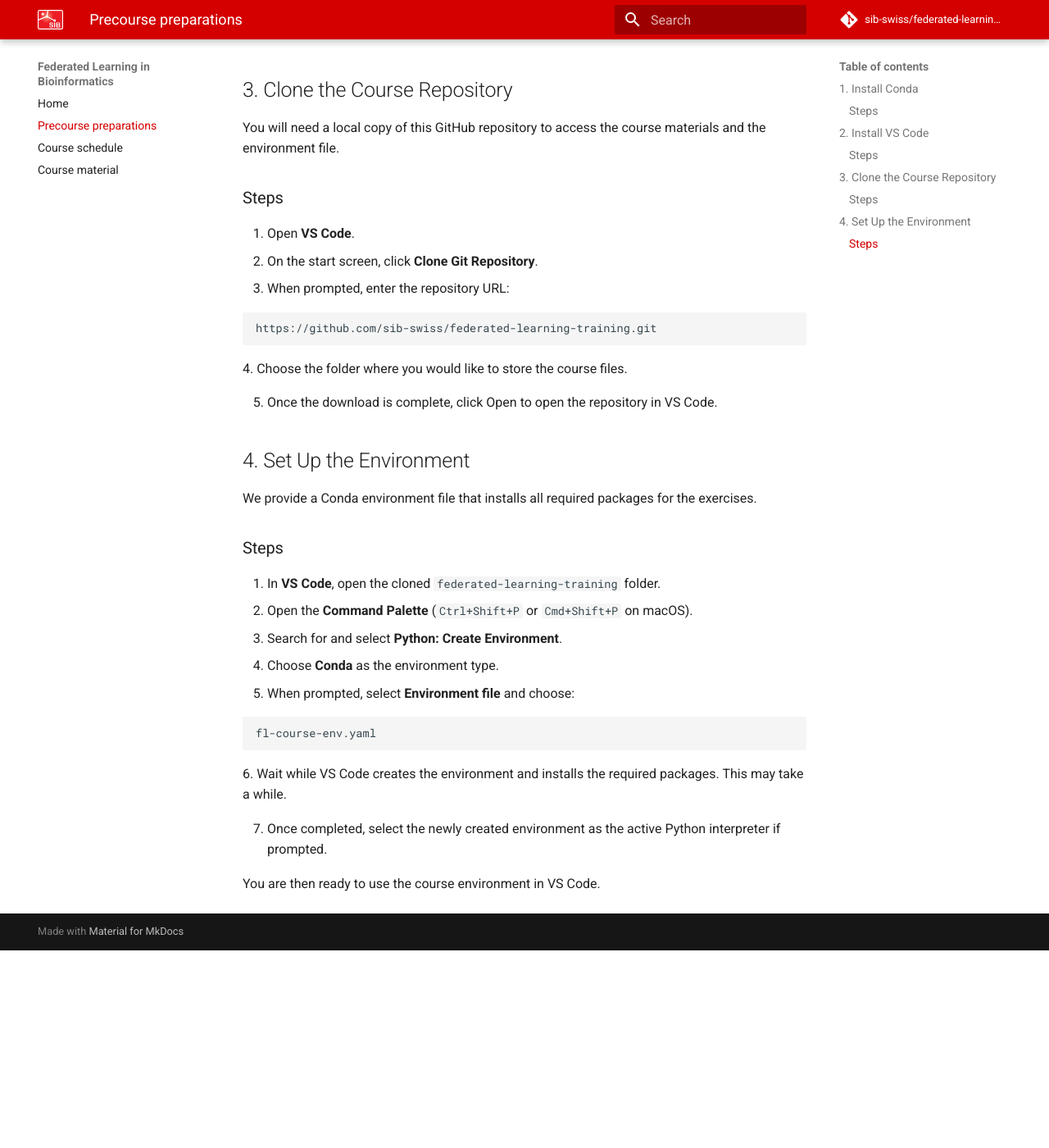
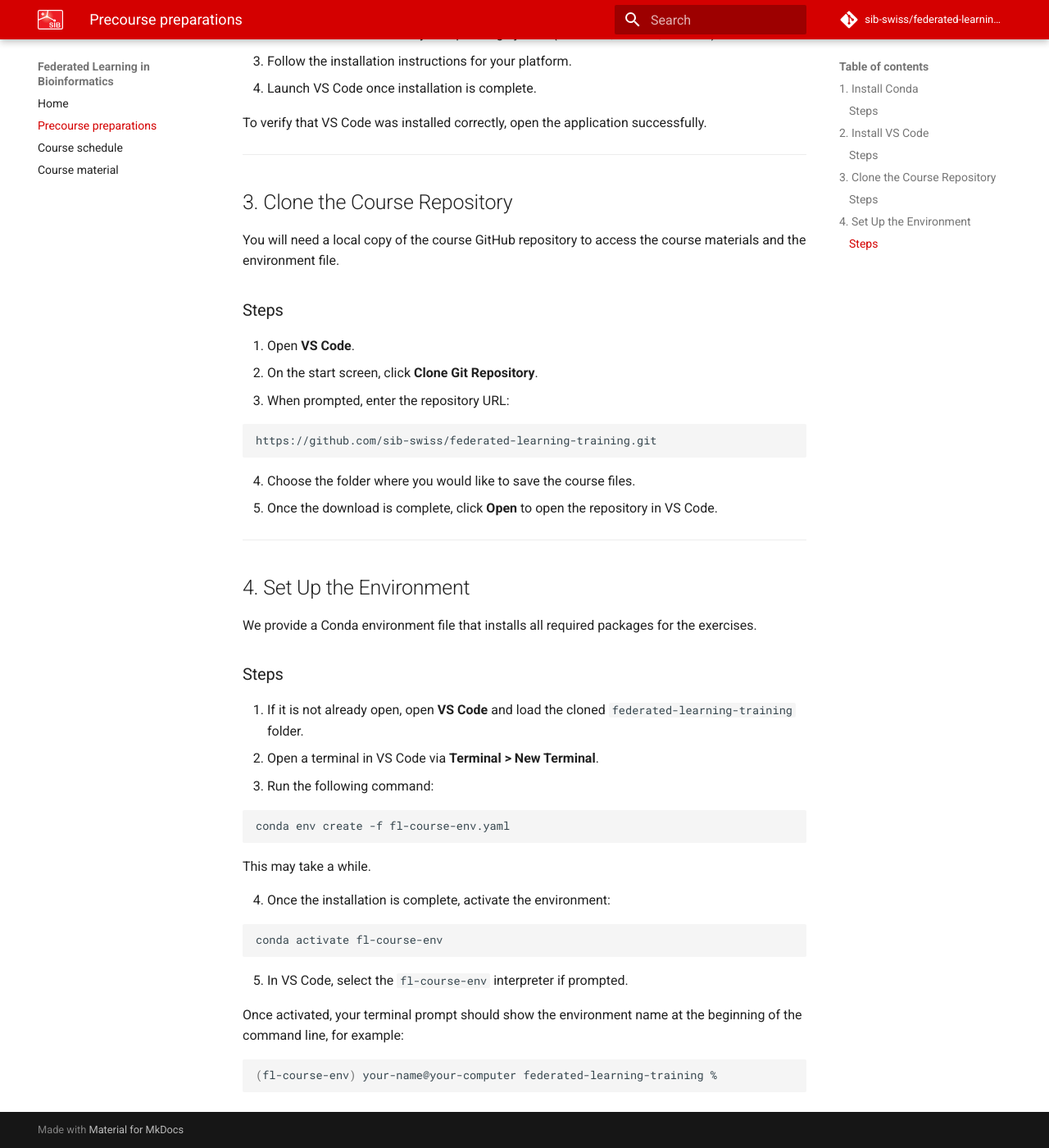
Before and after one commit to sib-swiss/federated-learning-training, an MkDocs documentation site: the page built from docs/precourse.md, in a window 1280 px wide and 1400 px high, scrolled down 1079 px. Shown: the whole window at 82% size. Built offline with MkDocs 1.6.1 and Material for MkDocs 9.7.7, drawn with Linux system fonts in a browser that asks for light colours; comment, search, counter and statistics services are not loaded; before the commit the page ends 2238 px from its top, so only the background shows below that; some of the changed text lies outside the part shown.

Commit message:
new prerequisites

````diff
--- a/docs/precourse.md
+++ b/docs/precourse.md
@@ -1,41 +1,49 @@
-To ensure everything runs smoothly during the course, please complete the steps below **before arriving**.
+# Course Prerequisites
+
+To ensure everything runs smoothly during the course, please complete the steps below **before arriving**. This setup is essential so that all required software and packages are ready to use, allowing us to start the hands-on exercises immediately and make the best use of our time together.
 
 ---
 
 ## 1. Install Conda
 
-If you don’t already have **Conda** installed, we recommend installing **Miniconda**, a lightweight version of Anaconda.
+If you do not already have **Conda** installed, we recommend installing **Miniconda**, a lightweight version of Anaconda.
 
 ### Steps
 
-1. Go to the official [Miniconda download page](https://docs.conda.io/en/latest/miniconda.html).
-2. Download the installer for your operating system (Windows, macOS, or Linux).
-3. Follow the platform-specific installation instructions provided on the site.
-4. After installation, close and reopen your terminal or command prompt.
+1. Go to the [Anaconda download page](https://www.anaconda.com/download).
+2. Sign in or create an account if prompted.
+3. Open the **Distribution** section.
+4. Download **Miniconda** for your operating system.
+5. Run the installer and follow the instructions.
 
-To verify that Conda was installed correctly, you can run:
+To verify that Conda was installed correctly, open a terminal and run:
 
 ```bash
 conda --version
 ```
-This should print the Conda version number.
+
+This should display the installed Conda version number.
+
+---
 
 ## 2. Install VS Code
 
-If you don’t already have **Visual Studio Code (VS Code)** installed, please install it as your editor for the course.
+If you do not already have **Visual Studio Code (VS Code)** installed, please install it as your editor for the course.
 
 ### Steps
 
 1. Go to the official [VS Code download page](https://code.visualstudio.com/).
 2. Download the installer for your operating system (Windows, macOS, or Linux).
-3. Follow the platform-specific installation instructions provided on the site.
-4. After installation, launch VS Code.
+3. Follow the installation instructions for your platform.
+4. Launch VS Code once installation is complete.
 
 To verify that VS Code was installed correctly, open the application successfully.
 
+---
+
 ## 3. Clone the Course Repository
 
-You will need a local copy of this GitHub repository to access the course materials and the environment file.
+You will need a local copy of the course GitHub repository to access the course materials and the environment file.
 
 ### Steps
 
@@ -46,9 +54,11 @@
 ```text
 https://github.com/sib-swiss/federated-learning-training.git
 ```
-4. Choose the folder where you would like to store the course files.
 
-5. Once the download is complete, click Open to open the repository in VS Code.
+4. Choose the folder where you would like to save the course files.
+5. Once the download is complete, click **Open** to open the repository in VS Code.
+
+---
 
 ## 4. Set Up the Environment
 
@@ -56,17 +66,26 @@
 
 ### Steps
 
-1. In **VS Code**, open the cloned `federated-learning-training` folder.
-2. Open the **Command Palette** (`Ctrl+Shift+P` or `Cmd+Shift+P` on macOS).
-3. Search for and select **Python: Create Environment**.
-4. Choose **Conda** as the environment type.
-5. When prompted, select **Environment file** and choose:
+1. If it is not already open, open **VS Code** and load the cloned `federated-learning-training` folder.
+2. Open a terminal in VS Code via **Terminal > New Terminal**.
+3. Run the following command:
 
-```text
-fl-course-env.yaml
+```bash
+conda env create -f fl-course-env.yaml
 ```
-6. Wait while VS Code creates the environment and installs the required packages. This may take a while.
 
-7. Once completed, select the newly created environment as the active Python interpreter if prompted.
+This may take a while.
 
-You are then ready to use the course environment in VS Code.
+4. Once the installation is complete, activate the environment:
+
+```bash
+conda activate fl-course-env
+```
+
+5. In VS Code, select the `fl-course-env` interpreter if prompted.
+
+Once activated, your terminal prompt should show the environment name at the beginning of the command line, for example:
+
+```bash
+(fl-course-env) your-name@your-computer federated-learning-training %
+```
````
